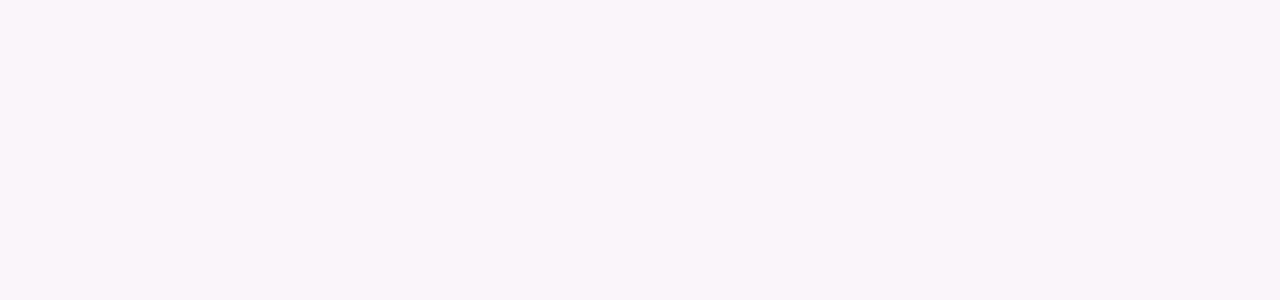
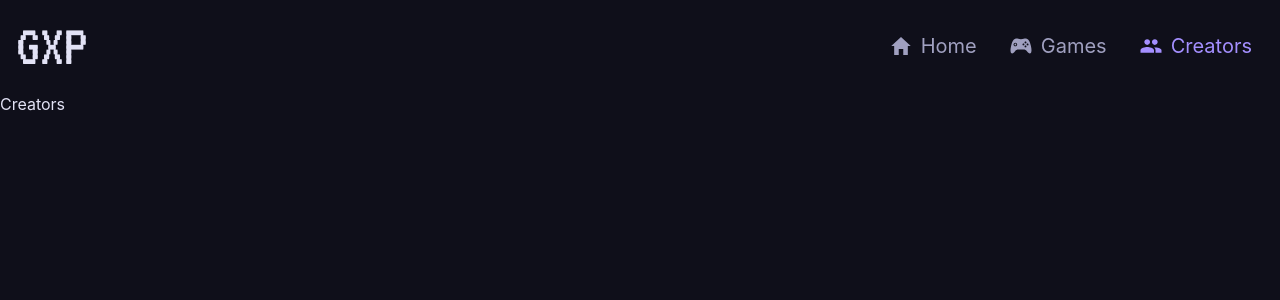
Before and after one commit to walid0dev/GXP, a React (Vite) app: page /creators in a window 1280 px wide. Before the commit this address had no page. Shown: the top 300 px of the page. Built offline with nearby package versions, Linux system fonts and the light colour scheme.

Commit message:
add navbar

```diff
--- a/index.html
+++ b/index.html
@@ -4,9 +4,9 @@
     <meta charset="UTF-8" />
     <meta name="viewport" content="width=device-width, initial-scale=1.0" />
     <title>gxp</title>
-    <link rel="stylesheet" href="./src/index.css">
+    <link rel="stylesheet" href="./src/index.css" />
   </head>
-  <body>
+  <body class="dark">
     <div id="root"></div>
     <script type="module" src="/src/main.jsx"></script>
   </body>
--- a/src/index.css
+++ b/src/index.css
@@ -1,113 +1,137 @@
+@import url("https://fonts.googleapis.com/css2?family=VT323&display=swap");
 @import "tailwindcss";
 
 @custom-variant dark (&:is(.dark *));
 
 :root {
-  --background: #faf5fa;
-  --foreground: #501854;
-  --card: #faf5fa;
-  --card-foreground: #501854;
+  --background: #f5f5ff;
+  --foreground: #2a2a4a;
+  --card: #ffffff;
+  --card-foreground: #2a2a4a;
   --popover: #ffffff;
-  --popover-foreground: #501854;
-  --primary: #a84370;
+  --popover-foreground: #2a2a4a;
+  --primary: #6e56cf;
   --primary-foreground: #ffffff;
-  --secondary: #f1c4e6;
-  --secondary-foreground: #77347c;
-  --muted: #f6e5f3;
-  --muted-foreground: #834588;
-  --accent: #f1c4e6;
-  --accent-foreground: #77347c;
-  --destructive: #ab4347;
+  --secondary: #e4dfff;
+  --secondary-foreground: #4a4080;
+  --muted: #f0f0fa;
+  --muted-foreground: #6c6c8a;
+  --accent: #d8e6ff;
+  --accent-foreground: #2a2a4a;
+  --destructive: #ff5470;
   --destructive-foreground: #ffffff;
-  --border: #efbdeb;
-  --input: #e7c1dc;
-  --ring: #db2777;
-  --chart-1: #d926a2;
-  --chart-2: #6c12b9;
-  --chart-3: #274754;
-  --chart-4: #e8c468;
-  --chart-5: #f4a462;
-  --sidebar: #f3e4f6;
-  --sidebar-foreground: #ac1668;
-  --sidebar-primary: #454554;
-  --sidebar-primary-foreground: #faf1f7;
-  --sidebar-accent: #f8f8f7;
-  --sidebar-accent-foreground: #454554;
-  --sidebar-border: #eceae9;
-  --sidebar-ring: #db2777;
-  --font-sans: ui-sans-serif, system-ui, -apple-system, BlinkMacSystemFont, 'Segoe UI', Roboto, 'Helvetica Neue', Arial, 'Noto Sans', sans-serif, 'Apple Color Emoji', 'Segoe UI Emoji', 'Segoe UI Symbol', 'Noto Color Emoji';
-  --font-serif: ui-serif, Georgia, Cambria, "Times New Roman", Times, serif;
-  --font-mono: ui-monospace, SFMono-Regular, Menlo, Monaco, Consolas, "Liberation Mono", "Courier New", monospace;
+  --border: #e0e0f0;
+  --input: #e0e0f0;
+  --ring: #6e56cf;
+  --chart-1: #6e56cf;
+  --chart-2: #9e8cfc;
+  --chart-3: #5d5fef;
+  --chart-4: #7c75fa;
+  --chart-5: #4740b3;
+  --sidebar: #f0f0fa;
+  --sidebar-foreground: #2a2a4a;
+  --sidebar-primary: #6e56cf;
+  --sidebar-primary-foreground: #ffffff;
+  --sidebar-accent: #d8e6ff;
+  --sidebar-accent-foreground: #2a2a4a;
+  --sidebar-border: #e0e0f0;
+  --sidebar-ring: #6e56cf;
+  --font-sans: Inter, sans-serif;
+  --font-serif: Georgia, serif;
+  --font-mono: JetBrains Mono, monospace;
+  --font-pixel: var(--font-pixel);
   --radius: 0.5rem;
-  --shadow-x: 0;
-  --shadow-y: 1px;
-  --shadow-blur: 3px;
+  --shadow-x: 0px;
+  --shadow-y: 4px;
+  --shadow-blur: 10px;
   --shadow-spread: 0px;
-  --shadow-opacity: 0.1;
-  --shadow-color: oklch(0 0 0);
-  --shadow-2xs: 0 1px 3px 0px hsl(0 0% 0% / 0.05);
-  --shadow-xs: 0 1px 3px 0px hsl(0 0% 0% / 0.05);
-  --shadow-sm: 0 1px 3px 0px hsl(0 0% 0% / 0.10), 0 1px 2px -1px hsl(0 0% 0% / 0.10);
-  --shadow: 0 1px 3px 0px hsl(0 0% 0% / 0.10), 0 1px 2px -1px hsl(0 0% 0% / 0.10);
-  --shadow-md: 0 1px 3px 0px hsl(0 0% 0% / 0.10), 0 2px 4px -1px hsl(0 0% 0% / 0.10);
-  --shadow-lg: 0 1px 3px 0px hsl(0 0% 0% / 0.10), 0 4px 6px -1px hsl(0 0% 0% / 0.10);
-  --shadow-xl: 0 1px 3px 0px hsl(0 0% 0% / 0.10), 0 8px 10px -1px hsl(0 0% 0% / 0.10);
-  --shadow-2xl: 0 1px 3px 0px hsl(0 0% 0% / 0.25);
+  --shadow-opacity: 0.12;
+  --shadow-color: hsl(240 30% 25%);
+  --shadow-2xs: 0px 4px 10px 0px hsl(240 30% 25% / 0.06);
+  --shadow-xs: 0px 4px 10px 0px hsl(240 30% 25% / 0.06);
+  --shadow-sm:
+    0px 4px 10px 0px hsl(240 30% 25% / 0.12),
+    0px 1px 2px -1px hsl(240 30% 25% / 0.12);
+  --shadow:
+    0px 4px 10px 0px hsl(240 30% 25% / 0.12),
+    0px 1px 2px -1px hsl(240 30% 25% / 0.12);
+  --shadow-md:
+    0px 4px 10px 0px hsl(240 30% 25% / 0.12),
+    0px 2px 4px -1px hsl(240 30% 25% / 0.12);
+  --shadow-lg:
+    0px 4px 10px 0px hsl(240 30% 25% / 0.12),
+    0px 4px 6px -1px hsl(240 30% 25% / 0.12);
+  --shadow-xl:
+    0px 4px 10px 0px hsl(240 30% 25% / 0.12),
+    0px 8px 10px -1px hsl(240 30% 25% / 0.12);
+  --shadow-2xl: 0px 4px 10px 0px hsl(240 30% 25% / 0.3);
   --tracking-normal: 0em;
   --spacing: 0.25rem;
 }
 
 .dark {
-  --background: #221d27;
-  --foreground: #d2c4de;
-  --card: #2c2632;
-  --card-foreground: #dbc5d2;
-  --popover: #100a0e;
-  --popover-foreground: #f8f1f5;
-  --primary: #a3004c;
-  --primary-foreground: #efc0d8;
-  --secondary: #362d3d;
-  --secondary-foreground: #d4c7e1;
-  --muted: #28222d;
-  --muted-foreground: #c2b6cf;
-  --accent: #463753;
-  --accent-foreground: #f8f1f5;
-  --destructive: #301015;
+  --background: #0f0f1a;
+  --foreground: #e2e2f5;
+  --card: #1a1a2e;
+  --card-foreground: #e2e2f5;
+  --popover: #1a1a2e;
+  --popover-foreground: #e2e2f5;
+  --primary: #a48fff;
+  --primary-foreground: #0f0f1a;
+  --secondary: #2d2b55;
+  --secondary-foreground: #c4c2ff;
+  --muted: #222244;
+  --muted-foreground: #a0a0c0;
+  --accent: #303060;
+  --accent-foreground: #e2e2f5;
+  --destructive: #ff5470;
   --destructive-foreground: #ffffff;
-  --border: #3b3237;
-  --input: #3e343c;
-  --ring: #db2777;
-  --chart-1: #a84370;
-  --chart-2: #934dcb;
-  --chart-3: #e88c30;
-  --chart-4: #af57db;
-  --chart-5: #e23670;
-  --sidebar: #181117;
-  --sidebar-foreground: #e0cad6;
-  --sidebar-primary: #1d4ed8;
-  --sidebar-primary-foreground: #ffffff;
-  --sidebar-accent: #261922;
-  --sidebar-accent-foreground: #f4f4f5;
-  --sidebar-border: #000000;
-  --sidebar-ring: #db2777;
-  --font-sans: ui-sans-serif, system-ui, -apple-system, BlinkMacSystemFont, 'Segoe UI', Roboto, 'Helvetica Neue', Arial, 'Noto Sans', sans-serif, 'Apple Color Emoji', 'Segoe UI Emoji', 'Segoe UI Symbol', 'Noto Color Emoji';
-  --font-serif: ui-serif, Georgia, Cambria, "Times New Roman", Times, serif;
-  --font-mono: ui-monospace, SFMono-Regular, Menlo, Monaco, Consolas, "Liberation Mono", "Courier New", monospace;
+  --border: #303052;
+  --input: #303052;
+  --ring: #a48fff;
+  --chart-1: #a48fff;
+  --chart-2: #7986cb;
+  --chart-3: #64b5f6;
+  --chart-4: #4db6ac;
+  --chart-5: #ff79c6;
+  --sidebar: #1a1a2e;
+  --sidebar-foreground: #e2e2f5;
+  --sidebar-primary: #a48fff;
+  --sidebar-primary-foreground: #0f0f1a;
+  --sidebar-accent: #303060;
+  --sidebar-accent-foreground: #e2e2f5;
+  --sidebar-border: #303052;
+  --sidebar-ring: #a48fff;
+  --font-sans: Inter, sans-serif;
+  --font-serif: Georgia, serif;
+  --font-mono: JetBrains Mono, monospace;
+  --font-pixel: "VT323", monospace;
+
   --radius: 0.5rem;
-  --shadow-x: 0;
-  --shadow-y: 1px;
-  --shadow-blur: 3px;
+  --shadow-x: 0px;
+  --shadow-y: 4px;
+  --shadow-blur: 10px;
   --shadow-spread: 0px;
-  --shadow-opacity: 0.1;
-  --shadow-color: oklch(0 0 0);
-  --shadow-2xs: 0 1px 3px 0px hsl(0 0% 0% / 0.05);
-  --shadow-xs: 0 1px 3px 0px hsl(0 0% 0% / 0.05);
-  --shadow-sm: 0 1px 3px 0px hsl(0 0% 0% / 0.10), 0 1px 2px -1px hsl(0 0% 0% / 0.10);
-  --shadow: 0 1px 3px 0px hsl(0 0% 0% / 0.10), 0 1px 2px -1px hsl(0 0% 0% / 0.10);
-  --shadow-md: 0 1px 3px 0px hsl(0 0% 0% / 0.10), 0 2px 4px -1px hsl(0 0% 0% / 0.10);
-  --shadow-lg: 0 1px 3px 0px hsl(0 0% 0% / 0.10), 0 4px 6px -1px hsl(0 0% 0% / 0.10);
-  --shadow-xl: 0 1px 3px 0px hsl(0 0% 0% / 0.10), 0 8px 10px -1px hsl(0 0% 0% / 0.10);
-  --shadow-2xl: 0 1px 3px 0px hsl(0 0% 0% / 0.25);
+  --shadow-opacity: 0.12;
+  --shadow-color: hsl(240 30% 25%);
+  --shadow-2xs: 0px 4px 10px 0px hsl(240 30% 25% / 0.06);
+  --shadow-xs: 0px 4px 10px 0px hsl(240 30% 25% / 0.06);
+  --shadow-sm:
+    0px 4px 10px 0px hsl(240 30% 25% / 0.12),
+    0px 1px 2px -1px hsl(240 30% 25% / 0.12);
+  --shadow:
+    0px 4px 10px 0px hsl(240 30% 25% / 0.12),
+    0px 1px 2px -1px hsl(240 30% 25% / 0.12);
+  --shadow-md:
+    0px 4px 10px 0px hsl(240 30% 25% / 0.12),
+    0px 2px 4px -1px hsl(240 30% 25% / 0.12);
+  --shadow-lg:
+    0px 4px 10px 0px hsl(240 30% 25% / 0.12),
+    0px 4px 6px -1px hsl(240 30% 25% / 0.12);
+  --shadow-xl:
+    0px 4px 10px 0px hsl(240 30% 25% / 0.12),
+    0px 8px 10px -1px hsl(240 30% 25% / 0.12);
+  --shadow-2xl: 0px 4px 10px 0px hsl(240 30% 25% / 0.3);
 }
 
 @theme inline {
@@ -147,7 +171,7 @@
   --font-sans: var(--font-sans);
   --font-mono: var(--font-mono);
   --font-serif: var(--font-serif);
-
+  --font-pixel: var(--font-pixel);
   --radius-sm: calc(var(--radius) - 4px);
   --radius-md: calc(var(--radius) - 2px);
   --radius-lg: var(--radius);
--- a/src/main.jsx
+++ b/src/main.jsx
@@ -4,6 +4,8 @@ import Home from "./routes/home/index.jsx";
 import Games from "./routes/games/index.jsx";
 import GameDetails from "./routes/game-details/index.jsx";
 import Team from "./routes/team/index.jsx";
+import Creator from "./routes/creator/index.jsx";
+import Creators from "./routes/creators/index.jsx";
 import MainLayout from "./routes/layout";
 
 createRoot(document.getElementById("root")).render(
@@ -14,6 +16,8 @@ createRoot(document.getElementById("root")).render(
         <Route path="games" element={<Games />} />
         <Route path="games/:id" element={<GameDetails />} />
         <Route path="team" element={<Team />} />
+        <Route path="creator" element={<Creator />} />
+        <Route path="creators" element={<Creators />} />
       </Route>
     </Routes>
   </BrowserRouter>,
--- /dev/null
+++ b/src/routes/creator/index.jsx
@@ -0,0 +1,5 @@
+const index = () => {
+  return <div>Creator page</div>;
+};
+
+export default index;
--- /dev/null
+++ b/src/routes/creators/index.jsx
@@ -0,0 +1,5 @@
+const index = () => {
+  return <div>Creators</div>;
+};
+
+export default index;
--- /dev/null
+++ b/src/routes/layout/components/Navbar.jsx
@@ -0,0 +1,43 @@
+import { NavLink } from "react-router-dom";
+import {
+  IoLogoGameControllerB as ControllerIcon,
+  IoMdHome as HomeIcon,
+  IoMdPeople as PeopleIcon,
+} from "react-icons/io";
+
+const navLinks = [
+  { to: "/", label: "Home", icon: HomeIcon, end: true },
+  { to: "/games", label: "Games", icon: ControllerIcon },
+  { to: "/creators", label: "Creators", icon: PeopleIcon },
+];
+
+const Navbar = () => {
+  return (
+    <nav className="flex items-center justify-between  px-4 py-4">
+      <NavLink to={"/"} className={"font-pixel text-6xl"}>
+        GXP
+      </NavLink>
+      <div className="flex gap-2 text-xl">
+        {navLinks.map(({ to, label, icon: Icon, end }) => (
+          <NavLink
+            key={to}
+            to={to}
+            end={end}
+            className={({ isActive }) =>
+              `inline-flex items-center gap-2 px-3 py-2 transition-colors ${
+                isActive
+                  ? "text-primary"
+                  : "text-muted-foreground  hover:text-foreground"
+              }`
+            }
+          >
+            <Icon className="text-2xl" />
+            <span>{label}</span>
+          </NavLink>
+        ))}
+      </div>
+    </nav>
+  );
+};
+
+export default Navbar;
--- a/src/routes/layout/index.jsx
+++ b/src/routes/layout/index.jsx
@@ -1,9 +1,9 @@
 import { Outlet } from "react-router-dom";
-
+import NavBar from "./components/Navbar";
 const MainLayout = () => {
   return (
     <>
-      <nav></nav>
+      <NavBar />
       <main>
         <Outlet />
       </main>
--- a/vite.config.js
+++ b/vite.config.js
@@ -1,8 +1,9 @@
-import { defineConfig } from 'vite'
-import react from '@vitejs/plugin-react'
-import taiwindcss from "@tailwindcss/vite"
+import { defineConfig } from "vite";
+import react from "@vitejs/plugin-react";
+import taiwindcss from "@tailwindcss/vite";
 
 // https://vite.dev/config/
 export default defineConfig({
-  plugins: [react() , taiwindcss()],
-})
+  plugins: [react(), taiwindcss()],
+  server: { port: 3000 },
+});
```
Also changed, not shown: 2 other files (tests, documents, lock files or other folders).
